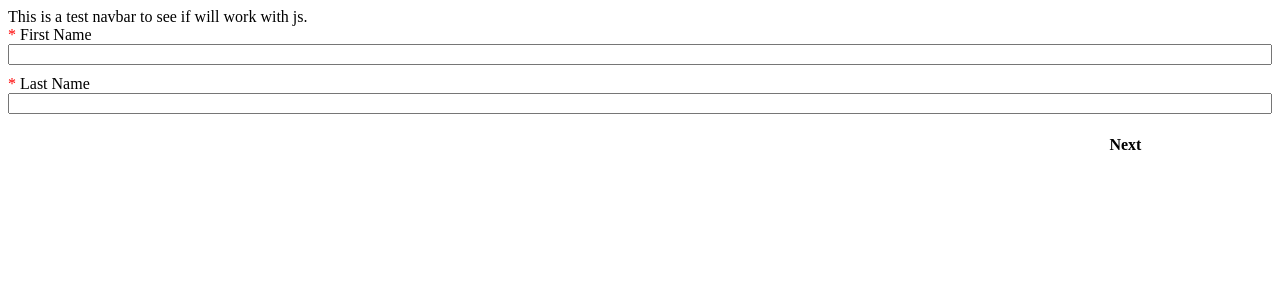
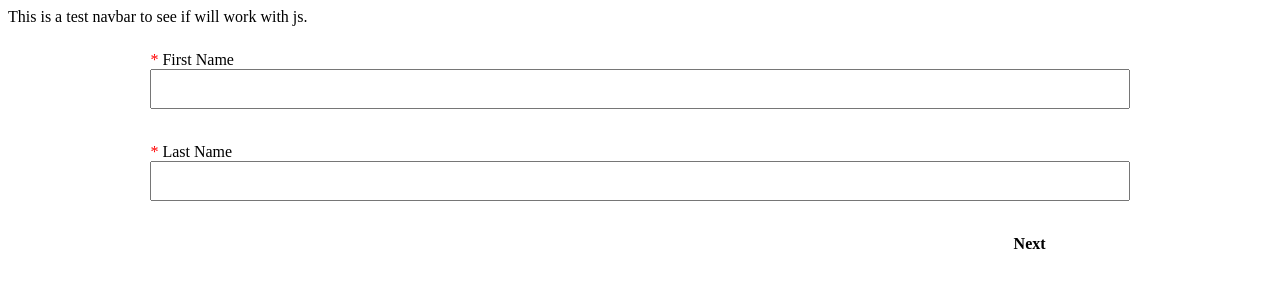
Before and after one commit to cwray-tech/arbor-care-servicewise-forms, a plain HTML site: page contact/index.html in a window 1280 px wide. Drawn offline with Linux system fonts and the light colour scheme; no server answers.

Commit message:
update styles

```diff
--- a/contact/styles.css
+++ b/contact/styles.css
@@ -4,15 +4,47 @@
   margin-bottom: 10px;
 }
 
+.sa-text {
+  padding: 10px 28px 10px 15px;
+  font-size: 14px;
+}
 
 .sa-dropdown {
   height: auto;
 }
 
+.sa-textarea {
+  resize: none;
+  height: auto;
+  padding: 10px 28px 10px 15px;
+  font-size: 14px;
+}
+
+.sa-form {
+  position: relative;
+  max-width: 1024px;
+  margin: 0 auto;
+  background-color: white;
+}
 
 .sa-form-review {
   margin: 0 auto;
   background-color: white;
+}
+
+.sa-form-body {
+  background-color: white;
+  color: black;
+}
+
+.sa-form-field {
+  margin: 24px 2%;
+}
+
+.sa-form-page {
+  padding: 1px 2px;
+  max-width: 1024px;
+  margin: 0 auto;
 }
 
 .sa-form-page-nav {
```
